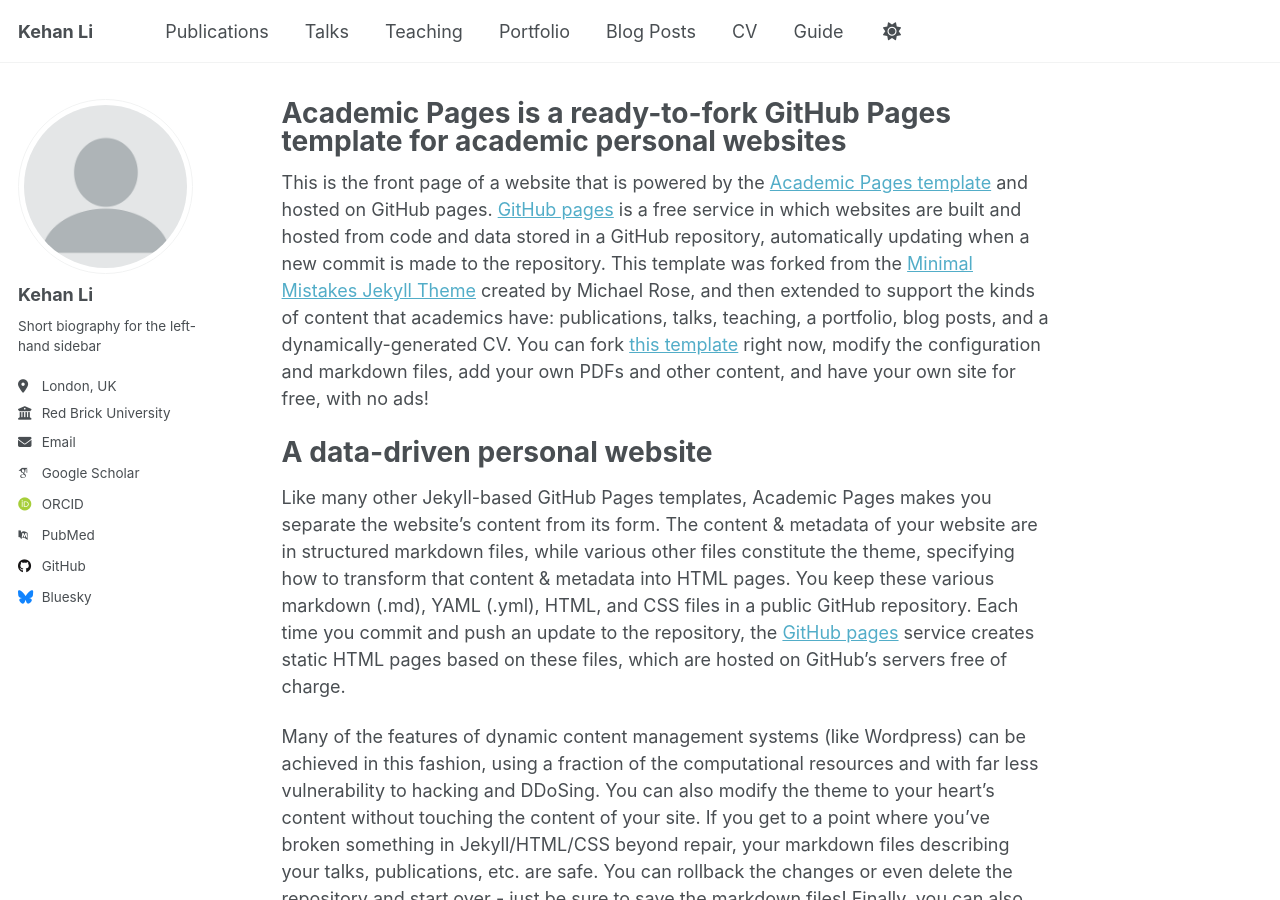
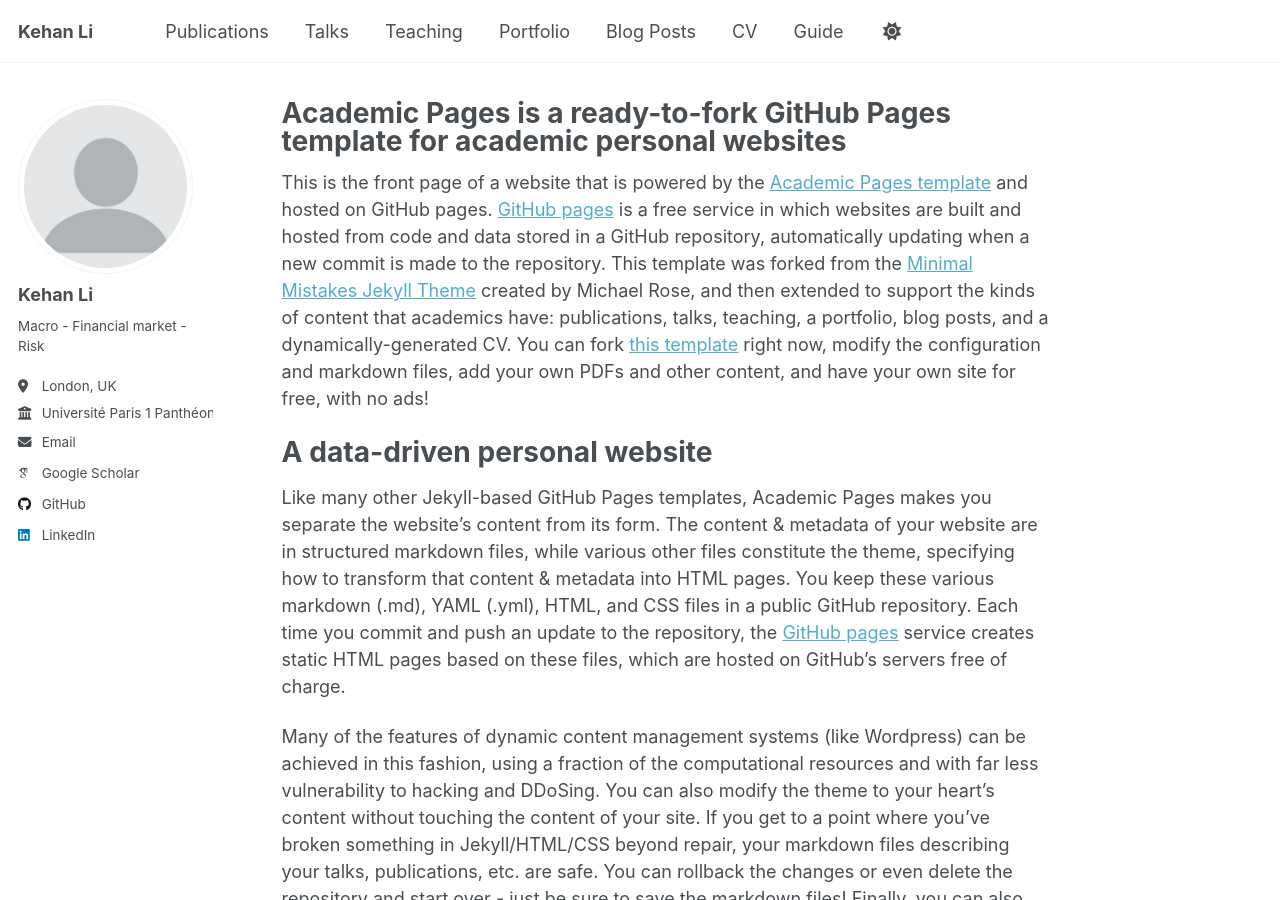
Before and after one commit to KehanLi-1123/KehanLi.github.io, a Jekyll site: the page built from _pages/about.md, in a window 1280 px wide and 900 px high. Built offline with Jekyll 4.4.1, drawn with Linux system fonts in a browser that asks for light colours; some web fonts are replaced.

Commit message:
Update _config.yml

```diff
--- a/_config.yml
+++ b/_config.yml
@@ -25,20 +25,20 @@ author:
   avatar           : "profile.png"
   name             : "Kehan Li"
   pronouns         : # example: "she/her"
-  bio              : "Short biography for the left-hand sidebar"
+  bio              : "Macro - Financial market - Risk"
   location         : "London, UK"
-  employer         : "Red Brick University"
+  employer         : "Université Paris 1 Panthéon-Sorbonne"
   uri              : # URL
-  email            : "none@example.org"
+  email            : "kehanleex@gmail.com"
 
   # Academic websites
   academia         : # URL
   arxiv            : # URL - Update with the correct link to your profile
   googlescholar    : "https://scholar.google.com/citations?user=zTlLxIQAAAAJ&hl=en"
   impactstory      : # URL
-  orcid            : "http://orcid.org/yourorcidurl"
+  orcid            : # "http://orcid.org/yourorcidurl"
   semantic         : # URL
-  pubmed           : "https://www.ncbi.nlm.nih.gov/pubmed/?term=john+snow"
+  pubmed           : # "https://www.ncbi.nlm.nih.gov/pubmed/?term=john+snow"
   researchgate     : # URL
   scopus           : # URL
 
@@ -46,12 +46,12 @@ author:
   bitbucket        : # Username - Update with your username on the site
   codepen          : # Username
   dribbble         : # Username
-  github           : "https://github.com/KehanLi-1123?tab=repositories"
+  github           : "https://github.com/KehanLi-1123"
   kaggle           : # Username
   stackoverflow    : # User number or user number and name (i.e., use "1" or "1/jeff-atwood")
 
   # Social media
-  bluesky          : "bsky.app" # Replace this with you Bluesky username
+  bluesky          : # "bsky.app" # Replace this with you Bluesky username
   facebook         : # Username
   flickr           : # Username
   foursquare       : # Username
@@ -60,7 +60,7 @@ author:
   keybase          : # Username
   instagram        : # Username
   lastfm           : # Username
-  linkedin         : # Username
+  linkedin         :  "https://www.linkedin.com/in/kehanli/"
   mastodon         : # URL
   medium           : # URL
   pinterest        : # Username
```
